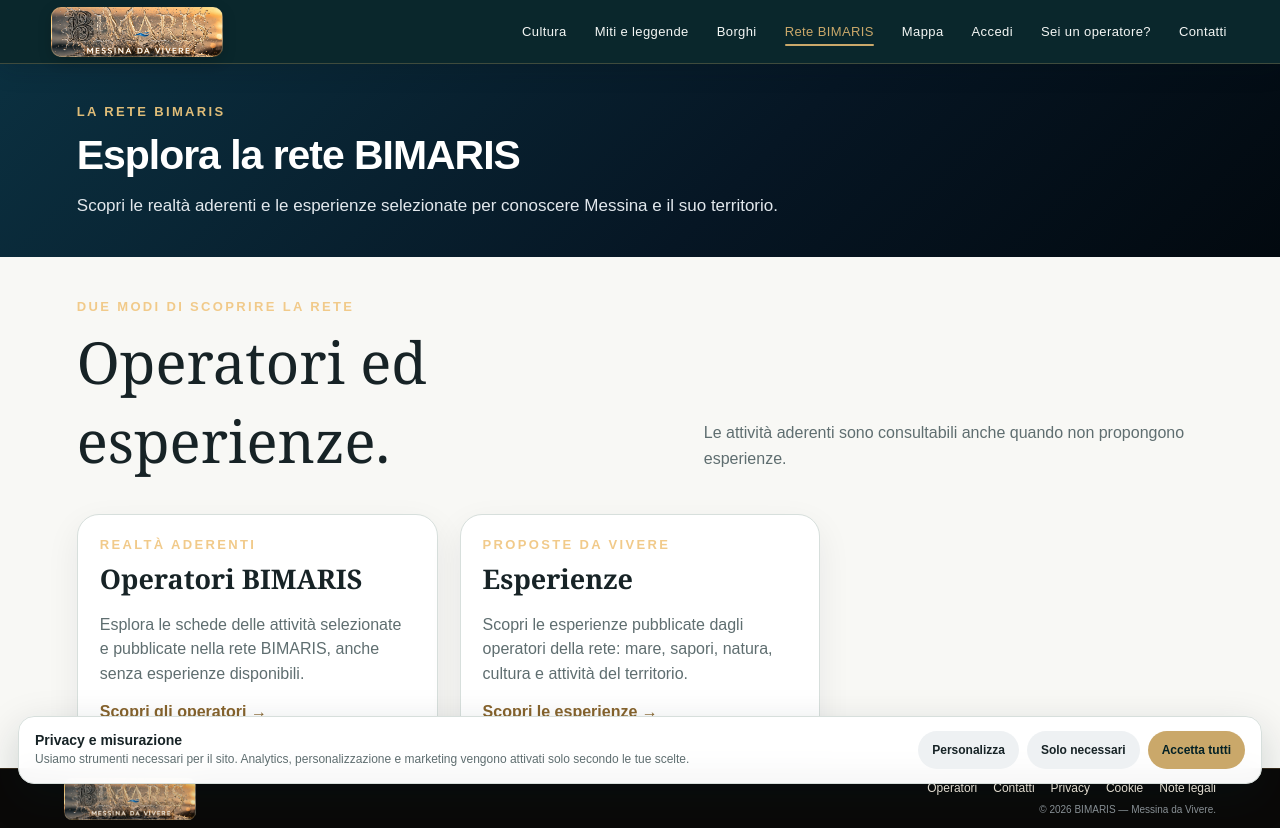
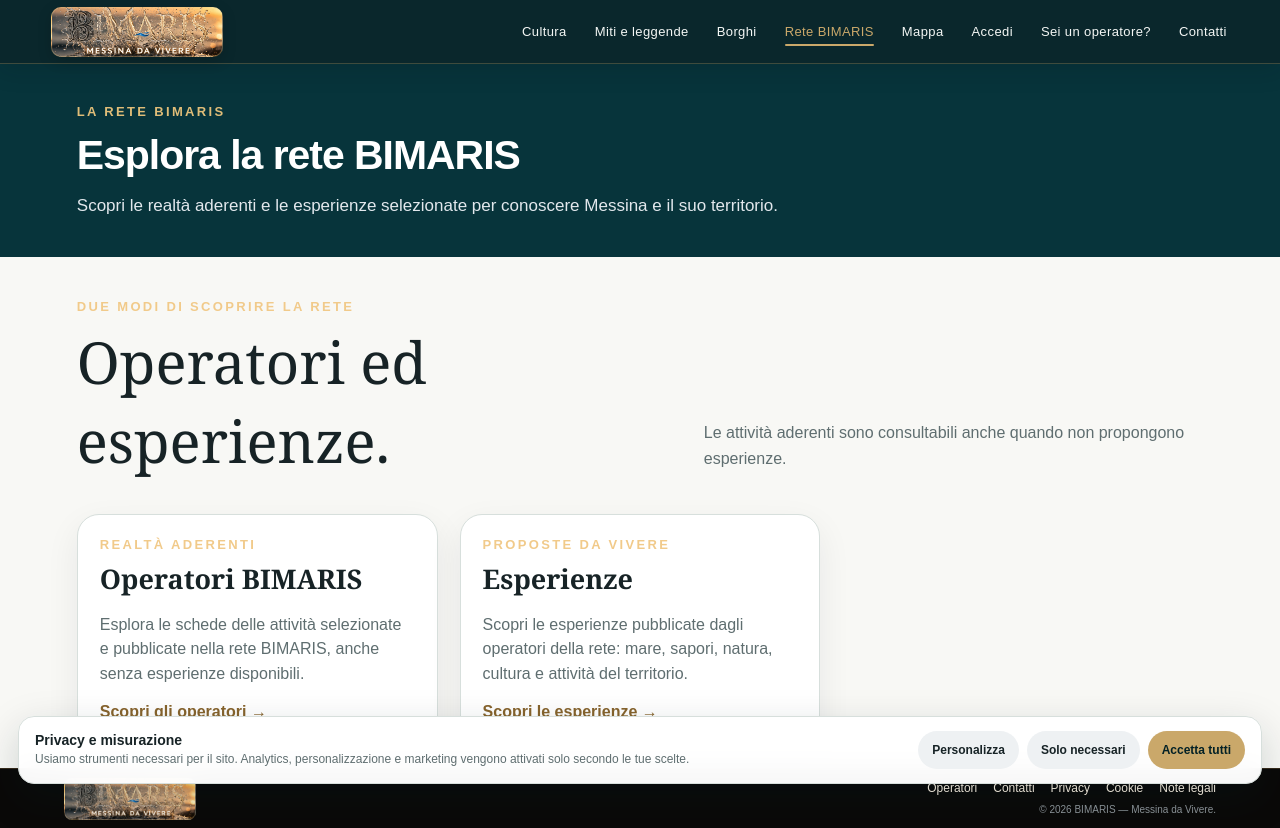
Before and after one commit to giovannibrunetto/bimaris-platform, a Next.js app in the folder apps/web/: page /rete-bimaris in a window 1280 px wide. Built offline with nearby package versions, Linux system fonts and the light colour scheme.

Commit message:
fix(brand): align Rete BIMARIS hero with institutional petrol

```diff
--- a/apps/web/app/rete-bimaris/page.tsx
+++ b/apps/web/app/rete-bimaris/page.tsx
@@ -11,7 +11,7 @@ export default function ReteBimarisPage() {
     <>
       <section
         className="page-hero discovery-page-hero"
-        style={{ background: "linear-gradient(135deg, #0b3040 0%, #061624 58%, #02090f 100%)", color: "#ffffff" }}
+        style={{ background: "#07343B", color: "#ffffff" }}
       >
         <div className="kicker" style={{ color: "#e0bd78" }}>La rete BIMARIS</div>
         <h1 style={{ color: "#ffffff" }}>Esplora la rete BIMARIS</h1>
```
